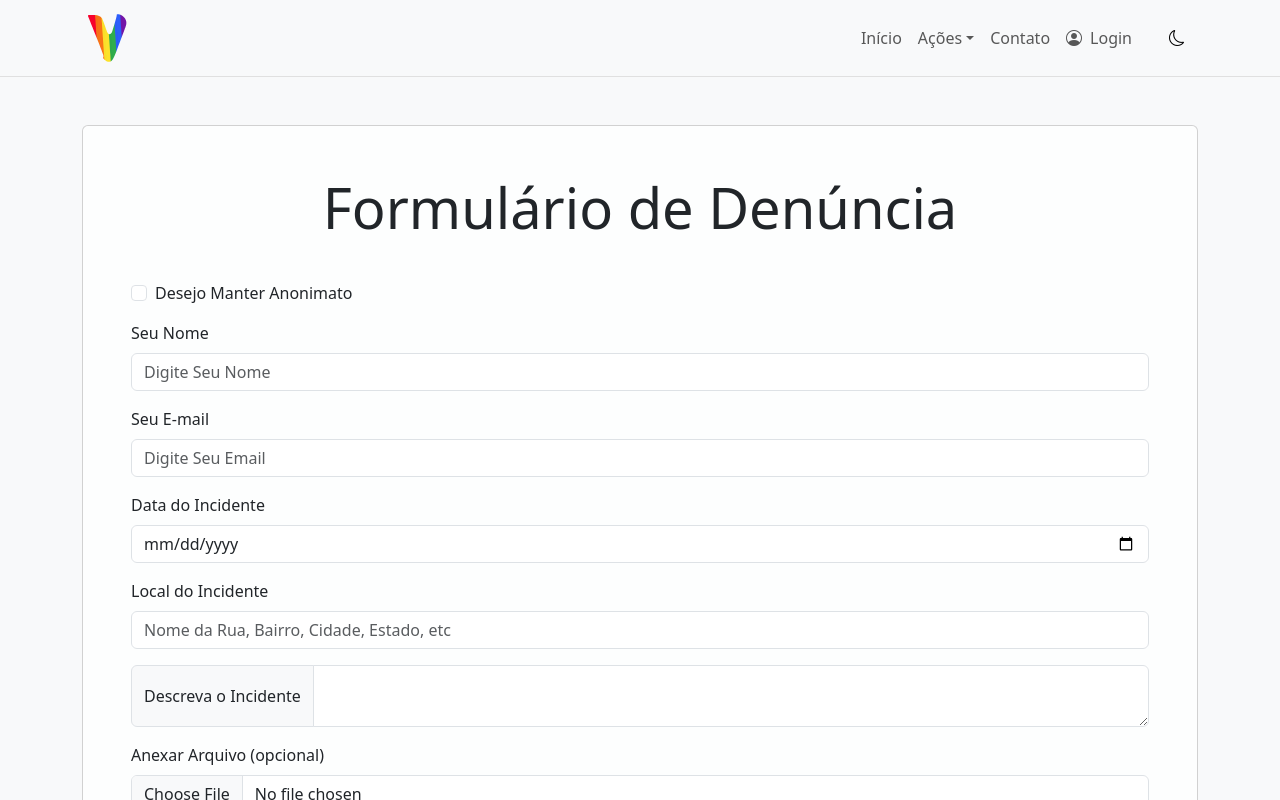
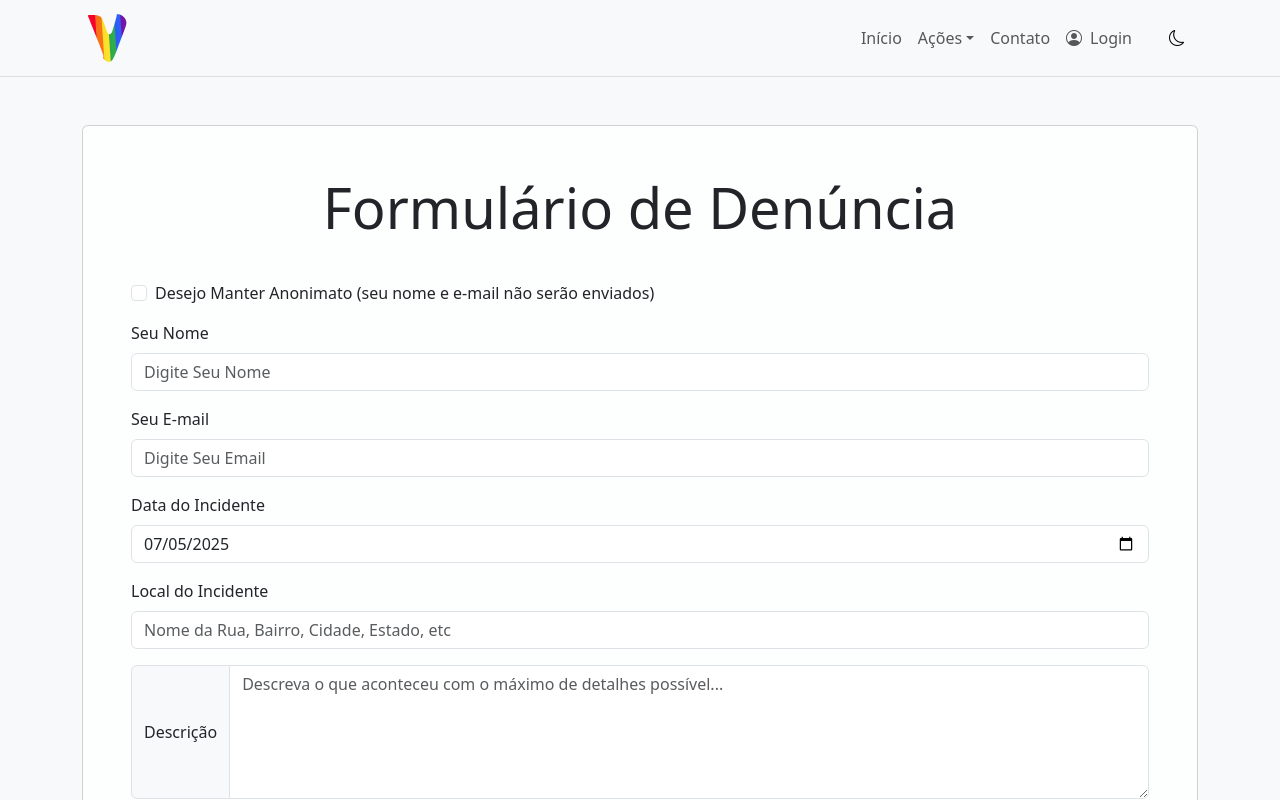
Before and after one commit to brenoaug/Squad-72-PROJETO-VOZES, a React (Vite) app in the folder frontend/vozes-react/: page /denunciar in a window 1280 px wide. Shown: the top 800 px of the page. Built offline with nearby package versions, Linux system fonts and the light colour scheme.

Commit message:
fix(denuncia): funcionalidade enviar denuncias consertada, agora é possivel enviar uma denuncia para o banco de dados

```diff
--- a/frontend/vozes-react/src/pages/Denunciar.jsx
+++ b/frontend/vozes-react/src/pages/Denunciar.jsx
@@ -4,18 +4,51 @@ import {
   Button,
   Form,
   InputGroup,
+  Alert,
 } from "react-bootstrap";
+import { useState, useEffect } from "react";
+import { useAuth } from "../context/AuthContext"; // Para pegar o usuário logado
+import api from "../services/api";
 
 import "../style/Denunciar.css";
 
-import { useState, useEffect } from "react";
+function Denunciar() {
+  // Pega o usuário do contexto de autenticação, se houver
+  const { user } = useAuth();
 
-function Denunciar() {
+  // Estado para o tema
   const [dark, setDark] = useState(
     document.body.classList.contains("dark-theme")
   );
-  const [anonimo, setAnonimo] = useState(false);
 
+  // Estado único para gerenciar todos os dados do formulário
+  const [formData, setFormData] = useState({
+    nome: "",
+    email: "",
+    data: new Date().toISOString().split("T")[0], // Data de hoje como padrão
+    localincidente: "",
+    descricao: "",
+    isAnonymous: false, // Checkbox para denúncia anônima
+  });
+
+  // Estados para os alertas de feedback
+  const [error, setError] = useState("");
+  const [success, setSuccess] = useState("");
+
+  // Efeito que preenche nome e email se o usuário estiver logado
+  /*
+  useEffect(() => {
+    if (user && !formData.isAnonymous) {
+      setFormData(prev => ({
+        ...prev,
+        nome: user.nome,
+        email: user.email
+      }));
+    }
+  }, [user]);
+  */
+
+  // Efeito para observar mudanças no tema do site
   useEffect(() => {
     const observer = new MutationObserver(() => {
       setDark(document.body.classList.contains("dark-theme"));
@@ -27,6 +60,60 @@ function Denunciar() {
     return () => observer.disconnect();
   }, []);
 
+  // Handler genérico para atualizar o estado do formulário
+  const handleChange = (e) => {
+    const { name, value, type, checked } = e.target;
+    setFormData((prev) => ({
+      ...prev,
+      [name]: type === "checkbox" ? checked : value,
+    }));
+  };
+
+  // Função principal que envia os dados para a API
+  const handleSubmit = async (e) => {
+    e.preventDefault();
+    setError("");
+    setSuccess("");
+
+    // Monta o payload (dados) para enviar ao back-end
+    const payload = {
+      data: formData.data,
+      localincidente: formData.localincidente,
+      descricao: formData.descricao,
+      anexos: [], // Funcionalidade de anexo será implementada no futuro
+    };
+
+    // Se a denúncia NÃO for anônima, adiciona nome e email
+    if (!formData.isAnonymous) {
+      payload.nome = formData.nome;
+      payload.email = formData.email;
+    }
+
+    try {
+      // A baseURL do 'api' já é '/api', então o caminho aqui está correto.
+      await api.post("/denuncias", payload);
+      setSuccess(
+        "Sua denúncia foi enviada com sucesso. Agradecemos por sua coragem e colaboração."
+      );
+
+      // Limpa os campos do formulário após o sucesso
+      setFormData({
+        nome: user ? user.nome : "",
+        email: user ? user.email : "",
+        data: new Date().toISOString().split("T")[0],
+        localincidente: "",
+        descricao: "",
+        isAnonymous: false,
+      });
+    } catch (err) {
+      const message =
+        err.response?.data?.message ||
+        err.response?.data ||
+        "Ocorreu um erro ao enviar sua denúncia.";
+      setError(message);
+    }
+  };
+
   return (
     <main
       className={`text-center text-lg-start pt-5 pb-5 ${
@@ -34,29 +121,55 @@ function Denunciar() {
       }`}
     >
       <Container>
-        <Card className={`formulario text-center text-lg-start pt-5 pb-5 ${
-        dark ? "bg-secondary text-light" : "bg-light text-dark"
-      }`}>
+        <Card
+          className={`formulario text-center text-lg-start pt-5 pb-5 ${
+            dark ? "bg-secondary text-light" : "bg-light text-dark"
+          }`}
+        >
           <Card.Text className="text-center mb-4 display-4">
             Formulário de Denúncia
           </Card.Text>
           <Card.Body>
-            <Form className="text-start">
-              <Form.Group className="mb-3" controlId="formBasicCheckbox">
+            {success && (
+              <Alert
+                variant="success"
+                onClose={() => setSuccess("")}
+                dismissible
+              >
+                {success}
+              </Alert>
+            )}
+            {error && (
+              <Alert variant="danger" onClose={() => setError("")} dismissible>
+                {error}
+              </Alert>
+            )}
+
+            <Form className="text-start" onSubmit={handleSubmit}>
+              <Form.Group className="mb-3" controlId="formAnonymousCheckbox">
                 <Form.Check
                   type="checkbox"
-                  label="Desejo Manter Anonimato"
-                  checked={anonimo}
-                  onChange={(e) => setAnonimo(e.target.checked)}
+                  name="isAnonymous"
+                  label="Desejo Manter Anonimato (seu nome e e-mail não serão enviados)"
+                  checked={formData.isAnonymous}
+                  onChange={handleChange}
                 />
               </Form.Group>
 
               <Form.Group className="mb-3" controlId="formBasicName">
-                <Form.Label>Seu Nome </Form.Label>
+                <Form.Label>Seu Nome</Form.Label>
                 <Form.Control
-                  type="name"
-                  placeholder={anonimo ? "Denúncia Anônima" : "Digite Seu Nome"}
-                  disabled={anonimo}
+                  type="text"
+                  name="nome"
+                  placeholder={
+                    formData.isAnonymous
+                      ? "Denúncia Anônima"
+                      : "Digite Seu Nome"
+                  }
+                  value={formData.nome}
+                  onChange={handleChange}
+                  disabled={formData.isAnonymous}
+                  required={!formData.isAnonymous}
                 />
               </Form.Group>
 
@@ -64,44 +177,60 @@ function Denunciar() {
                 <Form.Label>Seu E-mail</Form.Label>
                 <Form.Control
                   type="email"
+                  name="email"
                   placeholder={
-                    anonimo ? "Denúncia Anônima" : "Digite Seu Email"
+                    formData.isAnonymous
+                      ? "Denúncia Anônima"
+                      : "Digite Seu Email"
                   }
-                  disabled={anonimo}
+                  value={formData.email}
+                  onChange={handleChange}
+                  disabled={formData.isAnonymous}
+                  required={!formData.isAnonymous}
                 />
               </Form.Group>
 
-              <Form.Group>
+              <Form.Group className="mb-3" controlId="formData">
                 <Form.Label>Data do Incidente</Form.Label>
                 <Form.Control
-                  className="mb-3"
                   type="date"
-                  id="data"
                   name="data"
+                  value={formData.data}
+                  onChange={handleChange}
+                  required
                 />
               </Form.Group>
 
-              <Form.Group controlId="formBasicPassword">
+              <Form.Group className="mb-3" controlId="formLocalIncidente">
                 <Form.Label>Local do Incidente</Form.Label>
                 <Form.Control
-                  type="local"
+                  type="text"
+                  name="localincidente"
                   placeholder="Nome da Rua, Bairro, Cidade, Estado, etc"
-                  className="mb-3"
+                  value={formData.localincidente}
+                  onChange={handleChange}
+                  required
                 />
               </Form.Group>
 
-              <InputGroup className="mb-3">
-                <InputGroup.Text>Descreva o Incidente</InputGroup.Text>
-                <Form.Control
-                  as="textarea"
-                  aria-label="With textarea"
-                  aria-describedby="inputGroup-sizing-sm"
-                />
-              </InputGroup>
+              <Form.Group className="mb-3" controlId="formDescricao">
+                <InputGroup>
+                  <InputGroup.Text>Descrição</InputGroup.Text>
+                  <Form.Control
+                    as="textarea"
+                    rows={5}
+                    name="descricao"
+                    placeholder="Descreva o que aconteceu com o máximo de detalhes possível..."
+                    value={formData.descricao}
+                    onChange={handleChange}
+                    required
+                  />
+                </InputGroup>
+              </Form.Group>
 
               <Form.Group className="mb-3" controlId="formFile">
                 <Form.Label>Anexar Arquivo (opcional)</Form.Label>
-                <Form.Control type="file" />
+                <Form.Control type="file" disabled />
               </Form.Group>
 
               <Button variant="primary" type="submit">
```
Also changed, not shown: 1 other file (tests, documents, lock files or other folders).
